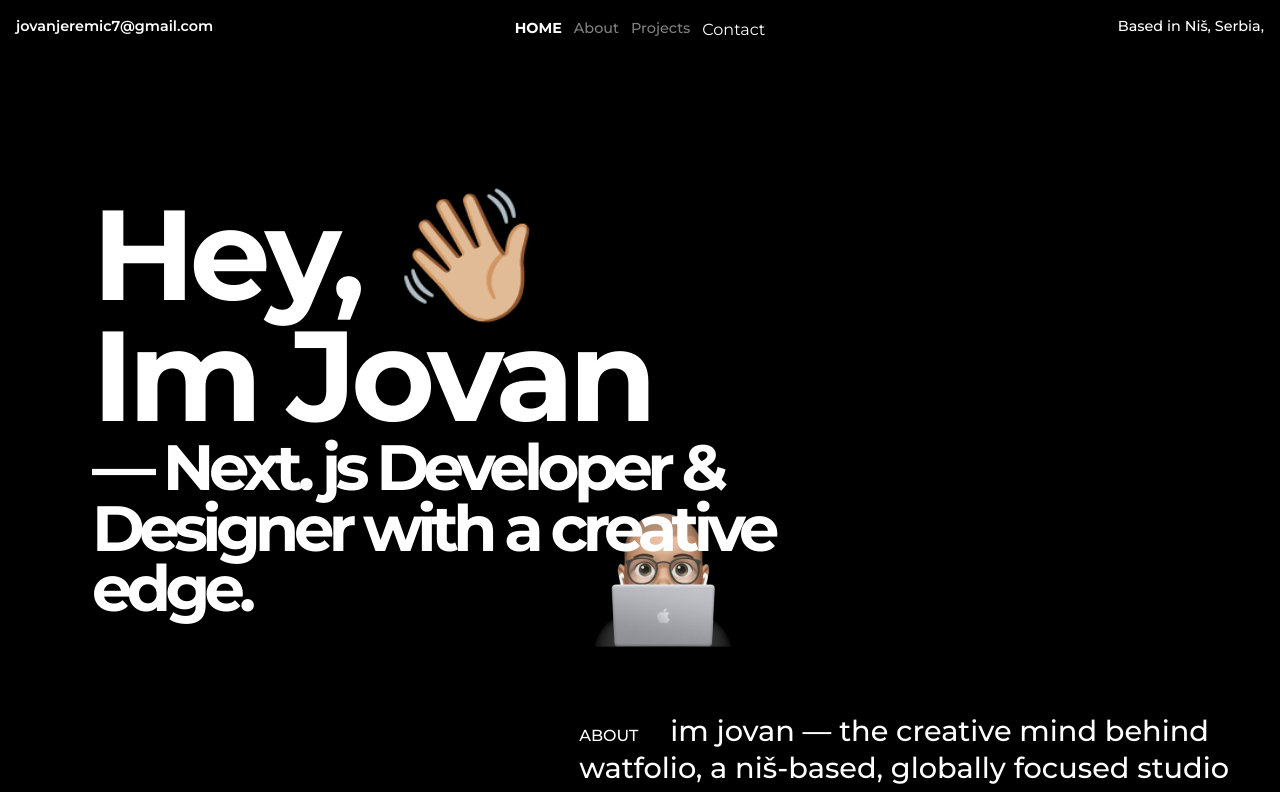
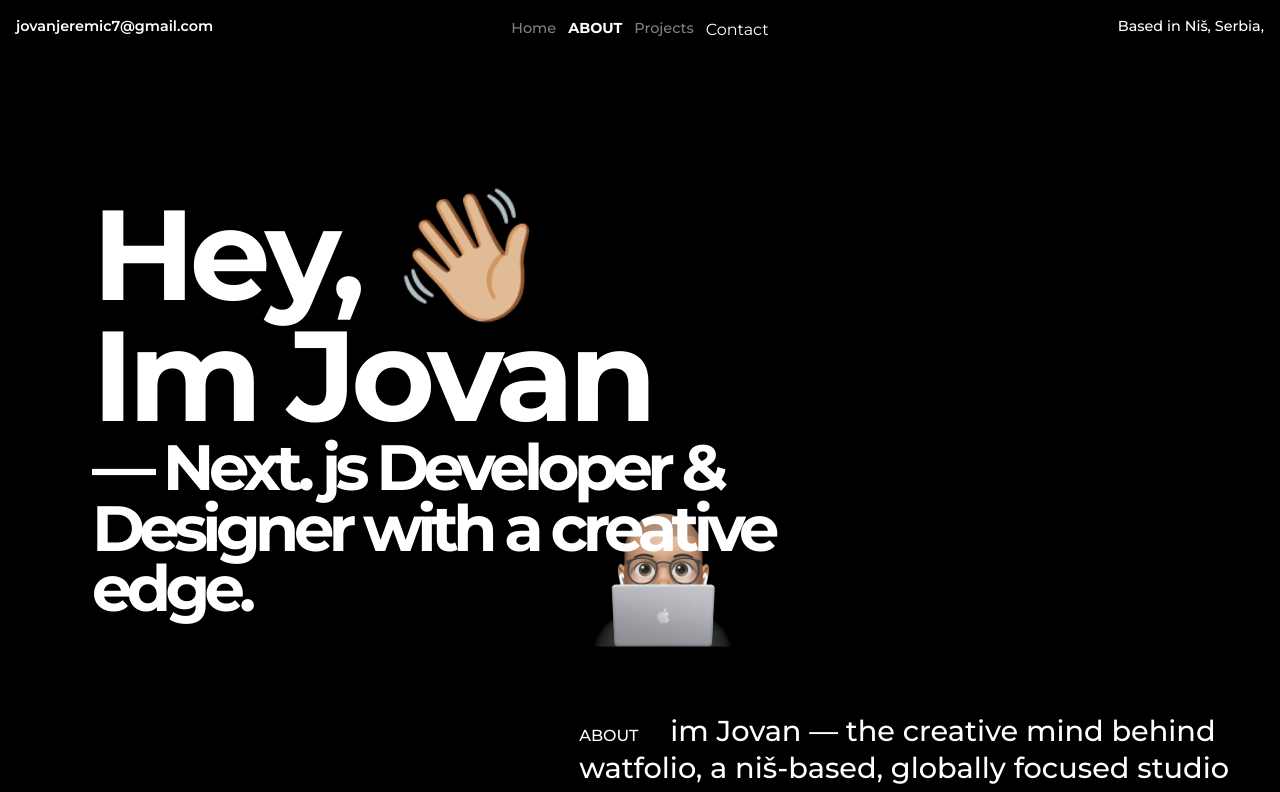
Before and after one commit to Wat02/WatFolio, a Next.js app: page /about in a window 1280 px wide. Shown: the top 792 px of the page. Built offline with nearby package versions, Linux system fonts and the light colour scheme.

Commit message:
Add files via upload

```diff
--- a/app/globals.css
+++ b/app/globals.css
@@ -116,12 +116,26 @@
   * {
     @apply border-border outline-ring/50;
   }
+
   body {
     @apply bg-background text-foreground;
   }
 }
 
 
+html::selection {
+  color: #E9B63A;
+}
+
+
 * {
   font-family: var(--IBM);
 }
+
+h4:hover {
+  color: #7C7C7C;
+  transition-property: color;
+  transition-duration: 400ms;
+  transition-timing-function: cubic-bezier(0.4, 0, 0.2, 1);
+  cursor: pointer;
+}
--- a/component/Contact/contactForm.tsx
+++ b/component/Contact/contactForm.tsx
@@ -64,14 +64,14 @@ function ContactForm() {
               <SheetContent
                 side="bottom"
                 className={clsx(
-                  "transition-all duration-300 max-w-full overflow-hidden w-full md:w-[70%]",
+                  "transition-all duration-300 max-w-full overflow-hidden w-full md:w-[70%] ",
                   isScrolled ? "h-screen" : "h-[70vh]"
                 )}
               >
                 <div ref={scrollRef} className="h-full overflow-y-auto pr-2 ">
                   <SheetHeader>
-                    <SheetTitle className="text-[3rem] w-[70%] leading-[1.1em] mt-[2rem] font-bold">
-                      Watfolio — Start your digital presence
+                    <SheetTitle className="text-[1.5rem] md:text-[3rem] w-full md:w-[70%] leading-[1.1em] mt-[2rem] font-bold">
+                      Watfolio — Launch Your Digital Presence
                     </SheetTitle>
                     <p className="text-[1rem] mt-[0.5rem] font-medium">
                       Niš, Serbia
@@ -86,9 +86,9 @@ function ContactForm() {
                     </div>
                   </SheetHeader>
 
-                  <div className="flex flex-row mt-6  space-y-4 ml-[1rem] pt-[6rem]">
+                  <div className="flex flex-row mt-6  space-y-4 ml-[1rem] pt-[1rem] md:pt-[6rem]">
                     <div>
-                      <p className="w-[50%] text-[1.3rem] leading-[1.1em] font-semibold">
+                      <p className="w-full md:w-[50%] text-[1rem] md:text-[1.3rem] leading-[1.1em] font-semibold">
                         Bringing visions to life with clean, animated, and
                         innovative web design—crafted to not just look good, but
                         to feel right, engage deeply, and leave a lasting
@@ -105,9 +105,9 @@ function ContactForm() {
                     </p>
                   </div>
 
-                  <div className="mx-auto pt-[5rem]">
+                  <div className="mx-auto pt-[5rem] pr-[1rems] ml-[1rem] pb-[3rem]">
                     <div className="flex flex-col items-start text-right md:ml-[1rem]">
-                      <h3 className="pb-[1rem] text-[1rem] leading-[1.1em] font-bold">
+                      <h3 className="pb-[1rem] text-[1rem] leading-[1.1em] font-bold  ">
                         Socials
                       </h3>
                       <Link
--- a/component/about/About.tsx
+++ b/component/about/About.tsx
@@ -23,7 +23,7 @@ function CoreValues() {
           <div className="col-span-12 md:col-span-12 ml-[1rem] md:ml-[8rem]">
             <div className="flex flex-row">
               <motion.h4
-                className="text-[2rem] md:text-[4rem] leading-[1.1em] font-semibold pt-[4.8rem] tracking-tight"
+                className="text-[2rem] md:text-[4rem] leading-[1.1em] font-semibold pt-[4.8rem] tracking-tight mt-[2rem] md:mt-[0]"
                 variants={fadeUpVariant}
                 initial="hidden"
                 whileInView="visible"
--- a/component/about/herosection.tsx
+++ b/component/about/herosection.tsx
@@ -80,10 +80,11 @@ const HeroSection: React.FC = () => {
                 <h4 className="text-[0.8rem] md:text-[1rem] leading-[1.3em] font-medium w-[95%] uppercase">
                   about
                   <span className="ml-[2rem] text-[1.2rem] md:text-[1.8rem] leading-[1.3em] lowercase">
-                    Im Jovan — the creative mind behind Watfolio, a Niš-based,
-                    globally focused studio where abstract visuals meet clean
-                    code. With 3+ years of experience, I craft bold, animated,
-                    and seamless web experiences.
+                    Im <span className="capitalize">Jovan</span> — the creative
+                    mind behind Watfolio, a Niš-based, globally focused studio
+                    where abstract visuals meet clean code. With 3+ years of
+                    experience, I craft bold, animated, and seamless web
+                    experiences.
                   </span>
                 </h4>
               </motion.div>
--- a/component/landingPage/projectcomp.tsx
+++ b/component/landingPage/projectcomp.tsx
@@ -57,9 +57,9 @@ const ProjectCard: React.FC<ProjectCardProps> = ({
         </motion.div>
 
         <div className="absolute inset-0 bg-black bg-opacity-50 opacity-0 group-hover:opacity-100 transition-opacity duration-300 flex items-center justify-center">
-          <p className="text-white text-[2.6rem] font-bold text-center uppercase w-[75%] leading-[1.1em]">
+          <p className="text-white text-[2rem] font-bold text-center uppercase w-[75%] leading-[1.1em]">
             {headline}
-            <span className="text-[#FCEF5F] font-black"> {highlight}</span>
+            <span className="text-[#E9B63A] font-black"> {highlight}</span>
           </p>
         </div>
       </div>
--- a/component/ui/NavBar.tsx
+++ b/component/ui/NavBar.tsx
@@ -1,12 +1,23 @@
-import React from "react";
+"use client";
+
+import React, { FC } from "react";
 import Contactform from "@/component/Contact/contactForm";
 import Link from "next/link";
 import MobileNav from "@/component/ui/MobileNav";
+import { usePathname } from "next/navigation";
 
-function Navbar() {
+const Navbar: FC = () => {
+  const pathname = usePathname();
+
+  const getLinkClass = (path: string): string => {
+    return pathname === path
+      ? "text-[0.9rem] leading-[1.1em] font-bold uppercase pt-[0.2rem] text-white"
+      : "text-[0.9rem] leading-[1.1em] font-medium text-[#808080] pt-[0.2rem]";
+  };
+
   return (
     <div className="bg-[#000000] text-white">
-      <div className=" mx-auto">
+      <div className="mx-auto">
         <div className="grid grid-cols-12 gap-1 ">
           <div className="col-span-6 md:col-span-4 pt-[1rem]">
             <p className="text-[0.9rem] ml-[1rem] font-semibold hidden md:flex">
@@ -15,26 +26,20 @@ function Navbar() {
           </div>
           <div className="col-span-12 md:col-span-4 justify-center text-center mx-auto pt-[1.1rem] hidden md:flex">
             <div className="flex flex-row gap-3">
-              <Link
-                className="text-[0.9rem] leading-[1.1em] font-bold uppercase  pt-[0.2rem]"
-                href="/"
-              >
+              <Link className={getLinkClass("/")} href="/">
                 Home
               </Link>
-              <Link
-                className="text-[0.9rem] leading-[1.1em] font-medium text-[#808080] pt-[0.2rem]"
-                href="/about"
-              >
+              <Link className={getLinkClass("/about")} href="/about">
                 About
               </Link>
-              <Link className="text-[0.9rem] leading-[1.1em] font-medium text-[#808080]  pt-[0.2rem]"  href="/project"  >
+              <Link className={getLinkClass("/project")} href="/project">
                 Projects
               </Link>
               <Contactform />
             </div>
           </div>
 
-          <div className="col-span-6 md:col-span-4 text-right  pt-[1rem] hidden md:block">
+          <div className="col-span-6 md:col-span-4 text-right pt-[1rem] hidden md:block">
             <p className="text-[0.9rem] mr-[1rem] font-medium">
               Based in Niš, Serbia,
             </p>
@@ -46,6 +51,6 @@ function Navbar() {
       </div>
     </div>
   );
-}
+};
 
 export default Navbar;
```
Also changed, not shown: app/page.tsx (line endings or trailing spaces).
